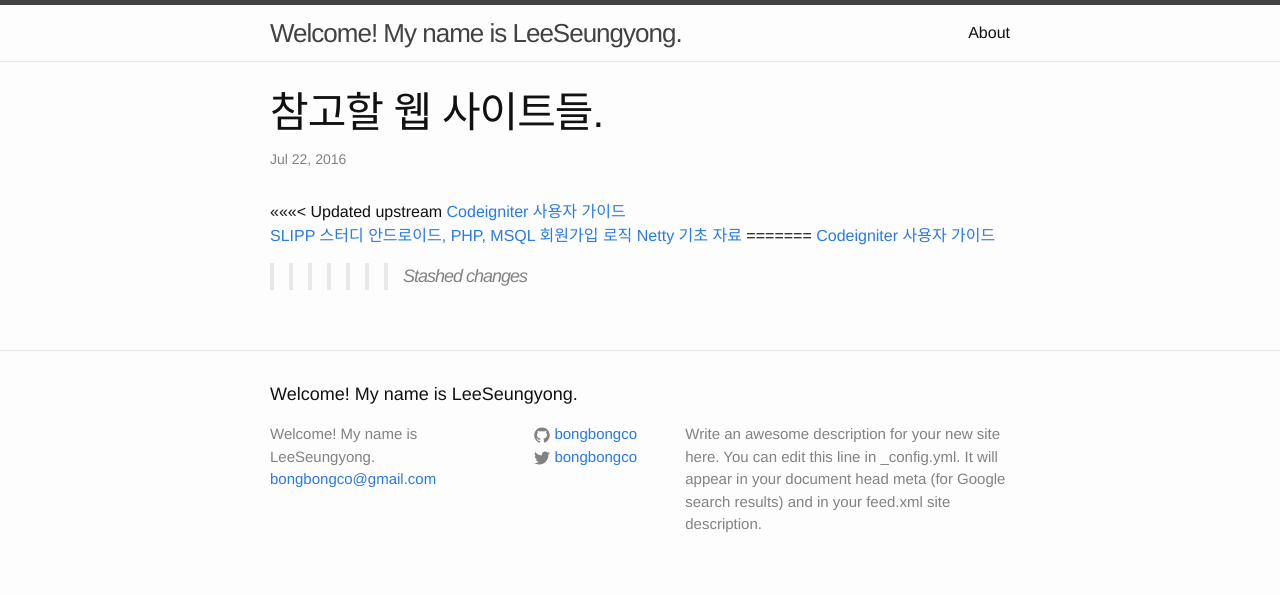
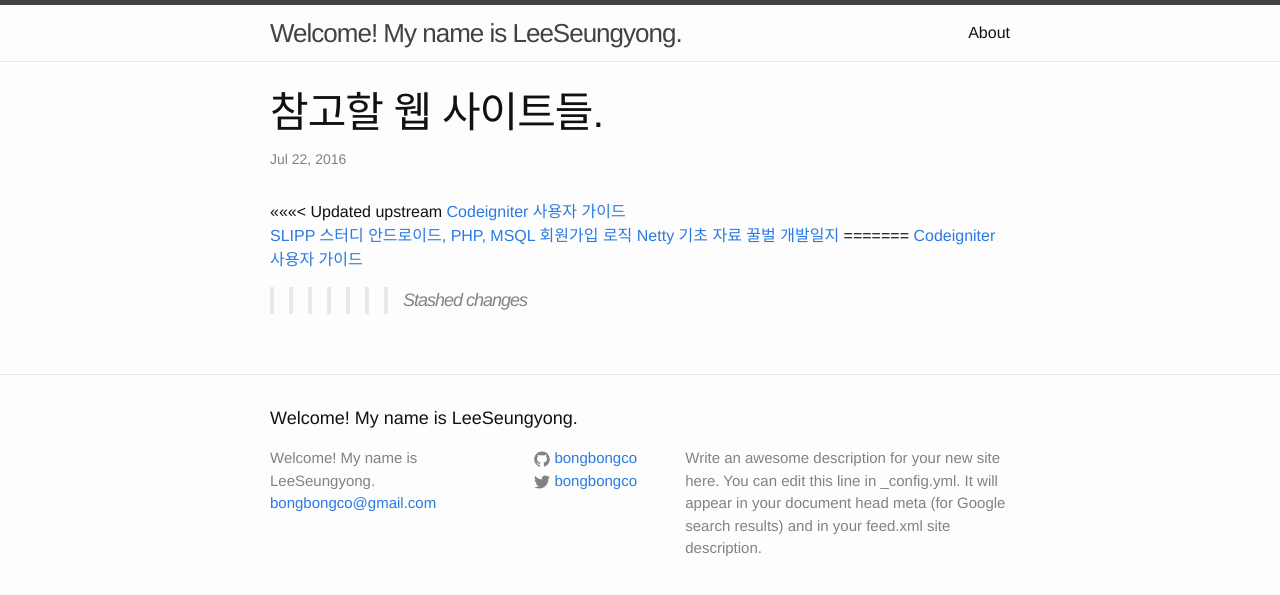
Before and after one commit to LktProgrammer/bongbongco.github.io, a Jekyll site: the page built from _posts/2016-07-22-Website-List.markdown, in a window 1280 px wide. Shown: the top 595 px of the page. Built offline with Jekyll 4.4.1, drawn with Linux system fonts in a browser that asks for light colours.

Commit message:
Update 2016-07-22-Website-List.markdown

```diff
--- a/_posts/2016-07-22-Website-List.markdown
+++ b/_posts/2016-07-22-Website-List.markdown
@@ -8,6 +8,7 @@ title: 참고할 웹 사이트들.
 [SLIPP 스터디](https://slipp.net/)
 [안드로이드, PHP, MSQL 회원가입 로직](http://www.androidhive.info/2012/01/android-login-and-registration-with-php-mysql-and-sqlite/)
 [Netty 기초 자료](https://github.com/hatemogi/netty-startup)
+[꿀벌 개발일지](http://ohgyun.com/)
 =======
 [Codeigniter 사용자 가이드]
 [SLIPP 스터디]
```
